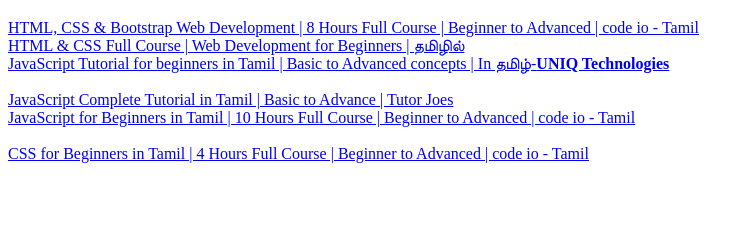
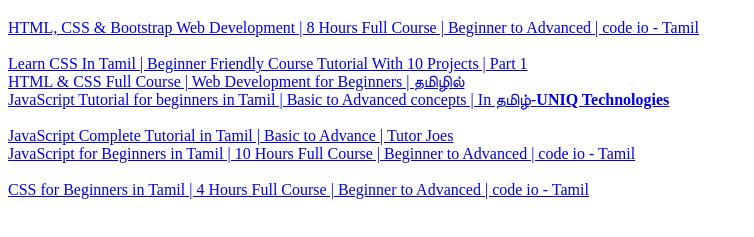
Before and after one commit to jmpiyas/Tutorial-Pointer, a plain HTML site: page index.html in a window 1280 px wide. Shown: the part 61-298 px from the top of the page, without its empty margins (0-754 px from the left). Drawn offline with Linux system fonts and the light colour scheme.

Commit message:
tutotorialsPointer2

```diff
--- a/index.html
+++ b/index.html
@@ -9,7 +9,9 @@
 <body>
     <h1>Tamil Tutorials Pointer</h1>
     <a href="https://www.youtube.com/watch?v=SkoGKN8YknY">HTML, CSS & Bootstrap Web Development | 8 Hours Full Course | Beginner to Advanced | code io - Tamil</a><br>
-
+    <br>
+    <a href="https://www.youtube.com/watch?v=xT-isadrOYY&t=263s">Learn CSS In Tamil | Beginner Friendly Course Tutorial With 10 Projects | Part 1</a>
+    <br>
     <a href="https://www.youtube.com/watch?v=klOdrVtyTfM&t=99s">
 HTML & CSS Full Course | Web Development for Beginners | தமிழில்</a>
     <br>
```
